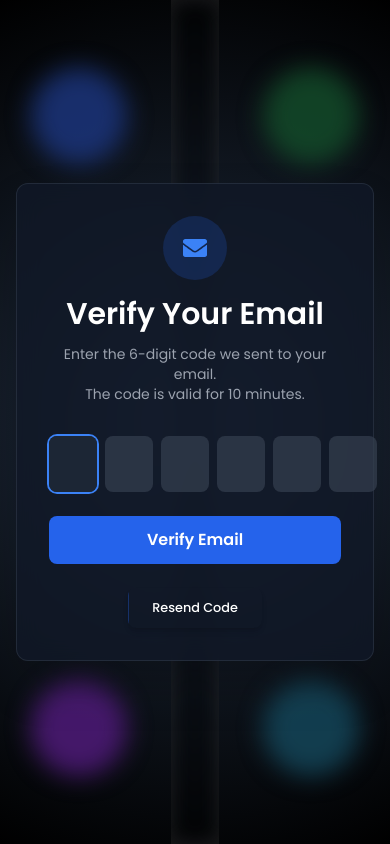
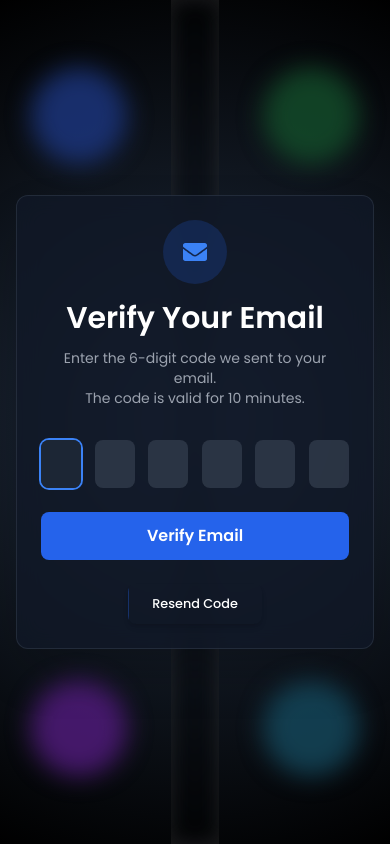
Before and after one commit to ABDLSamaD/Electrica, a React (Vite) app in the folder frontend/: page /otpverify in a window 390 px wide. Built offline with nearby package versions, Linux system fonts and the light colour scheme; no server answers.

Commit message:
update resposivness of email verification page

```diff
--- a/frontend/src/Components/OtherComponents/GlobalVerificationEmail.jsx
+++ b/frontend/src/Components/OtherComponents/GlobalVerificationEmail.jsx
@@ -48,7 +48,7 @@ const GlobalVerificationEmail = ({
       )}
 
       {/* Main card */}
-      <div className="relative border-solid bg-gray-900/80 text-white shadow-2xl rounded-xl p-8 w-full max-w-md backdrop-blur-md border border-gray-700/50 animate-fade-in">
+      <div className="relative border-solid bg-gray-900/80 text-white shadow-2xl rounded-xl p-6 sm:p-8 w-full max-w-md backdrop-blur-md border border-gray-700/50 animate-fade-in">
         {/* Header */}
         <div className="text-center mb-8">
           <div className="mx-auto w-16 h-16 bg-blue-600/20 rounded-full flex items-center justify-center mb-4">
@@ -80,7 +80,7 @@ const GlobalVerificationEmail = ({
                 value={digit}
                 onChange={(e) => handleChange(e, index)}
                 onKeyDown={(e) => onkeyDown(e, index)}
-                className="w-12 h-14 sm:w-14 sm:h-16 text-center text-xl bg-gray-700/70 text-white rounded-lg focus:outline-none focus:ring-2 focus:ring-blue-500 focus:bg-gray-800/90 placeholder-gray-400 border border-gray-600/50 transition-all"
+                className="w-10 h-12 sm:w-14 sm:h-16 text-center text-xl bg-gray-700/70 text-white rounded-lg focus:outline-none focus:ring-2 focus:ring-blue-500 focus:bg-gray-800/90 placeholder-gray-400 border border-gray-600/50 transition-all"
                 aria-label={`Digit ${index + 1}`}
               />
             ))}
```
